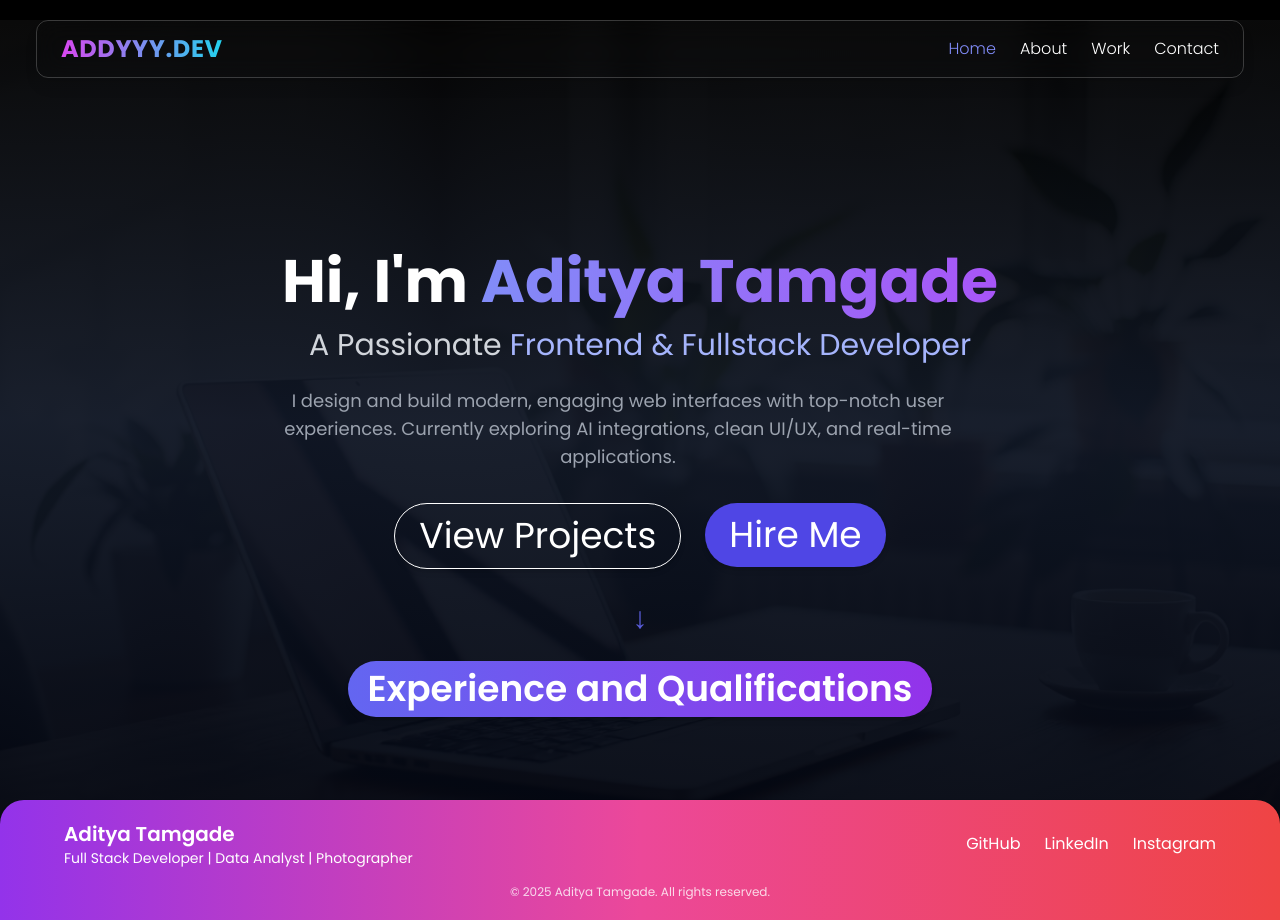
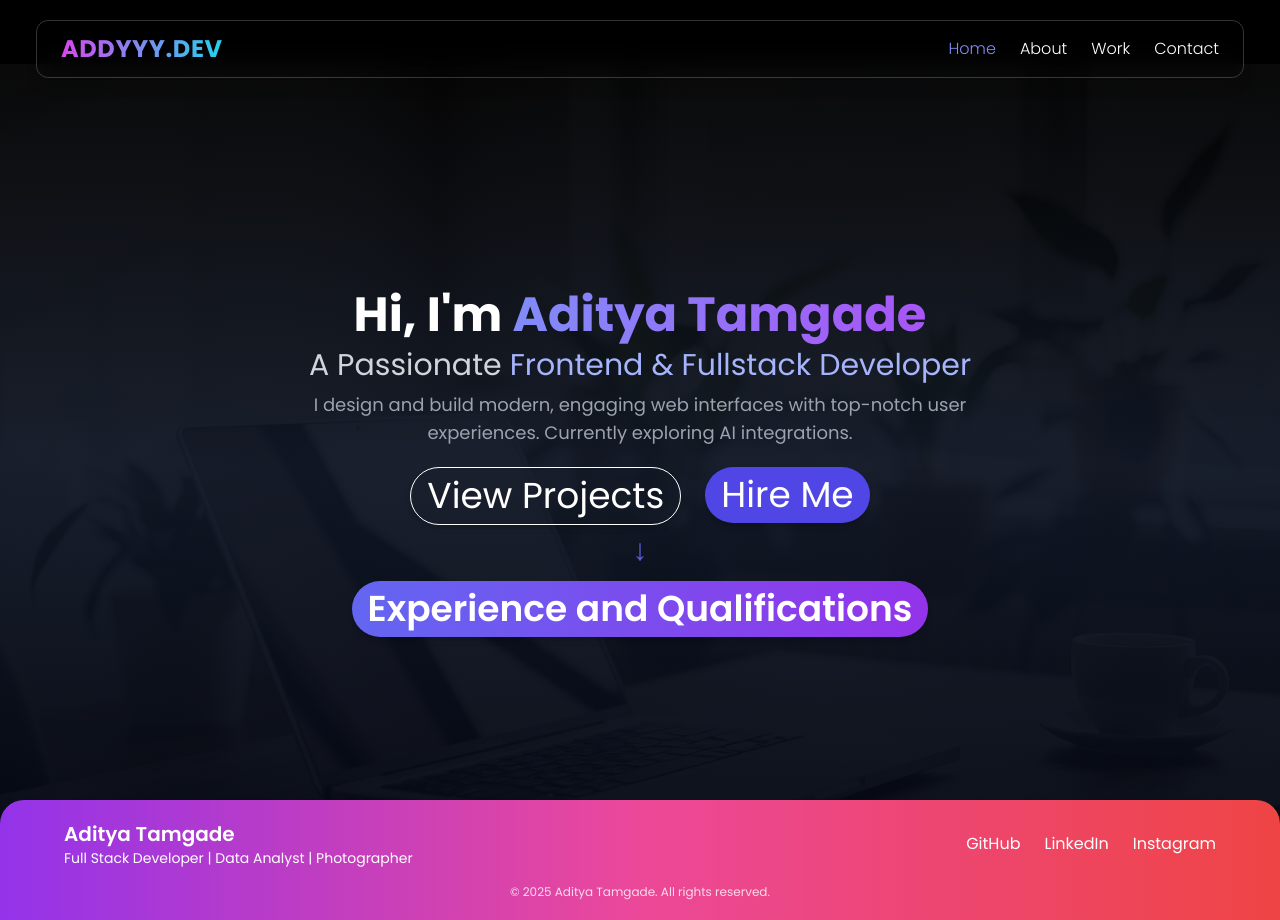
Before and after one commit to AdityaTamgade/PORTFOLIO, a React (Vite) app: page / in a window 1280 px wide. Built offline with nearby package versions, Linux system fonts and the light colour scheme.

Commit message:
Update Hero.jsx

```diff
--- a/src/components/Hero.jsx
+++ b/src/components/Hero.jsx
@@ -11,7 +11,7 @@ export default function Hero() {
   };
 
   return (
-    <section className="relative w-full min-h-screen flex flex-col justify-center items-center text-center px-6 sm:px-12 md:px-20 lg:px-60 overflow-visible pt-32 mt-10">
+    <section className="relative w-full min-h-screen flex flex-col justify-center items-center text-center px-6 sm:px-12 md:px-20 lg:px-60 overflow-visible mt-32">
       {/* Background Image */}
       <div
         className="absolute inset-0 bg-cover bg-center z-0 opacity-20 sm:opacity-30 md:opacity-40"
@@ -28,10 +28,10 @@ export default function Hero() {
           initial={{ opacity: 0, y: 40 }}
           animate={{ opacity: 1, y: 0 }}
           transition={{ duration: 1 }}
-          className="text-3xl sm:text-6xl font-bold text-white leading-tight"
+          className="text-3xl sm:text-5xl font-bold text-white leading-tight"
         >
           Hi, I'm{" "}
-          <span className=" mt-8 text-transparent bg-clip-text bg-gradient-to-r from-indigo-400 to-purple-500">
+          <span className="text-transparent bg-clip-text bg-gradient-to-r from-indigo-400 to-purple-500">
             Aditya Tamgade
           </span>
         </motion.h1>
@@ -41,7 +41,7 @@ export default function Hero() {
           initial={{ opacity: 0, y: 20 }}
           animate={{ opacity: 1, y: 0 }}
           transition={{ delay: 0.4, duration: 1 }}
-          className="text-lg sm:text-3xl text-gray-300 mt-4"
+          className="text-lg sm:text-3xl text-gray-300 mt-2"
         >
           A Passionate{" "}
           <span className="text-indigo-300">
@@ -54,11 +54,10 @@ export default function Hero() {
           initial={{ opacity: 0, y: 20 }}
           animate={{ opacity: 1, y: 0 }}
           transition={{ delay: 0.7, duration: 1 }}
-          className="text-gray-400 max-w-2xl mt-6 text-base sm:text-lg"
+          className="text-gray-400 max-w-2xl mt-2 text-base sm:text-lg justify-center"
         >
           I design and build modern, engaging web interfaces with top-notch user
-          experiences. Currently exploring AI integrations, clean UI/UX, and
-          real-time applications.
+          experiences. Currently exploring AI integrations.
         </motion.p>
 
         {/* Buttons */}
@@ -66,15 +65,15 @@ export default function Hero() {
           initial={{ opacity: 0, y: 20 }}
           animate={{ opacity: 1, y: 0 }}
           transition={{ delay: 1, duration: 1 }}
-          className="flex gap-6 mt-8 flex-wrap justify-center"
+          className="flex gap-6 mt-5 flex-wrap justify-center"
         >
           <Link to="/work">
-            <button className="px-6 py-3 border border-white text-white hover:bg-white hover:text-black transition rounded-full shadow-md">
+            <button className="px-4 py-2 border border-white text-white hover:bg-white hover:text-black transition rounded-full shadow-md">
               View Projects
             </button>
           </Link>
           <Link to="/contact">
-            <button className="px-6 py-3 bg-indigo-600 hover:bg-indigo-500 transition rounded-full text-white shadow-md">
+            <button className="px-4 py-2 bg-indigo-600 hover:bg-indigo-500 transition rounded-full text-white shadow-md">
               Hire Me
             </button>
           </Link>
@@ -85,7 +84,7 @@ export default function Hero() {
           initial={{ opacity: 0 }}
           animate={{ opacity: 1, y: [0, 10, 0] }}
           transition={{ delay: 2, duration: 2, repeat: Infinity }}
-          className="mt-6 cursor-pointer"
+          className=" cursor-pointer"
           onClick={scrollToEducation}
         >
           <span className="text-indigo-500 text-3xl animate-bounce">↓</span>
@@ -95,11 +94,11 @@ export default function Hero() {
           initial={{ opacity: 0, y: 20 }}
           animate={{ opacity: 1, y: 0 }}
           transition={{ delay: 1, duration: 1 }}
-          className="flex gap-6 mt-5 flex-wrap justify-center"
+          className="flex gap-6 flex-wrap justify-center"
         >
           <Link
             to="/qualification"
-            className="mt-2 inline-flex items-center gap-2 bg-gradient-to-r from-indigo-500 to-purple-600 hover:from-purple-600 hover:to-indigo-500 text-white font-semibold px-5 py-2 rounded-full shadow-md hover:scale-105 transition-transform duration-300"
+            className="mt-4 inline-flex items-center gap-2 bg-gradient-to-r from-indigo-500 to-purple-600 hover:from-purple-600 hover:to-indigo-500 text-white font-semibold px-4 py-2 rounded-full shadow-md hover:scale-105 transition-transform duration-300"
           >
             Experience and Qualifications
           </Link>
```
